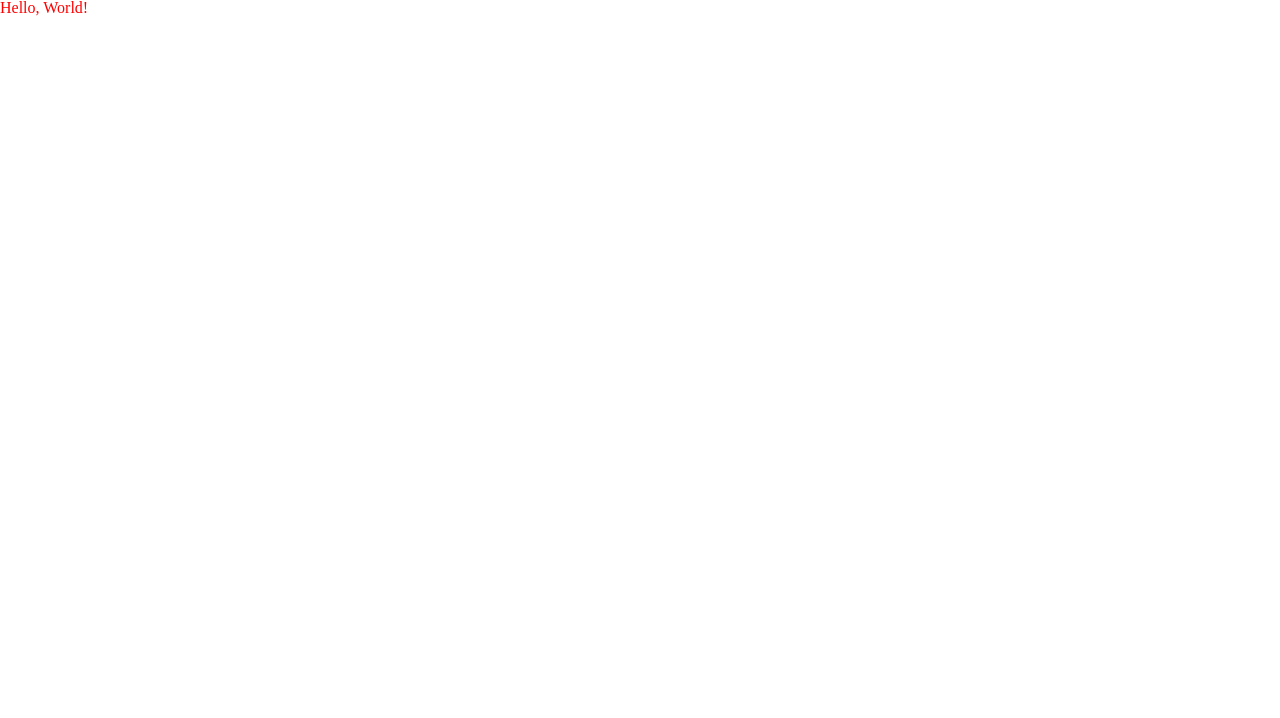
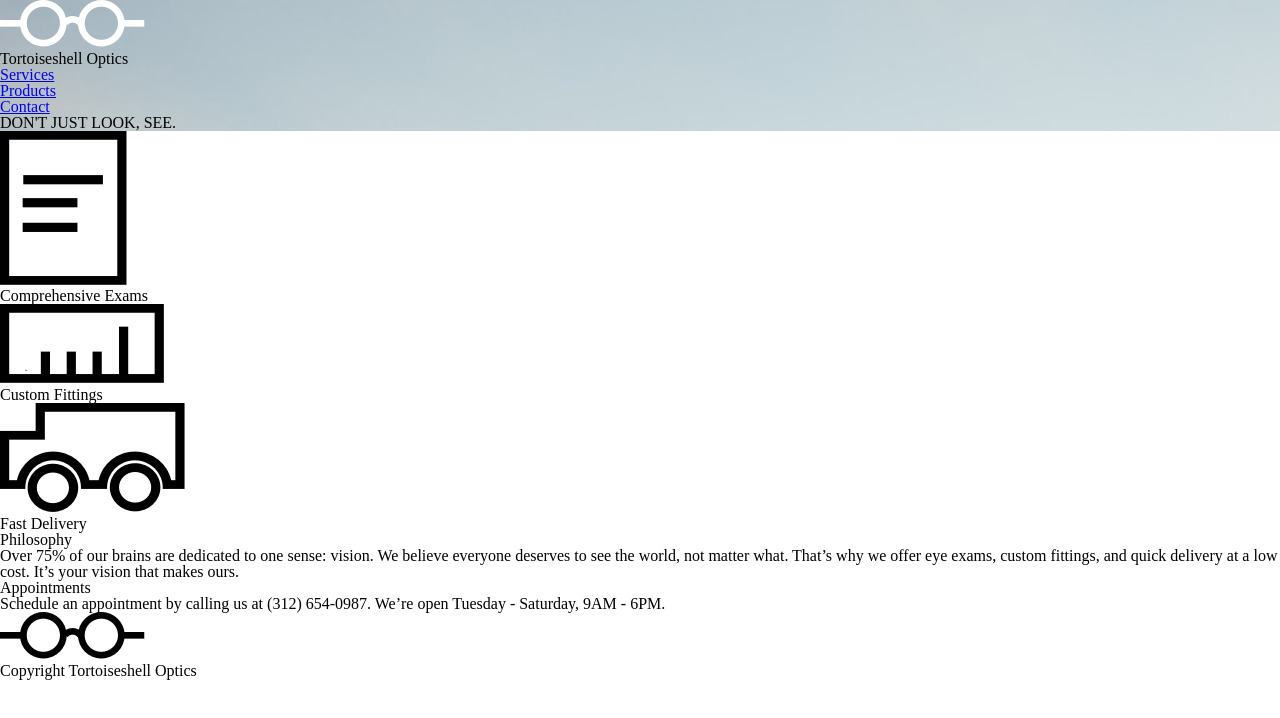
Before and after one commit to ChaunteVanDeBurgh/tortoiseshelloptics, a plain HTML site: page index.html in a window 1280 px wide. Drawn offline with Linux system fonts and the light colour scheme.

Commit message:
add content

```diff
--- a/index.html
+++ b/index.html
@@ -12,7 +12,97 @@
 
 <body>
 
-	<h1>Hello, World!</h1>
+<header>
+
+	<div id="header-bar">
+
+		<div id="logo">
+
+			<img src="./resources/images/logo-white.png" alt="logo-glasses" />
+
+			<p>Tortoiseshell Optics</p>
+
+		</div>
+
+		<nav>
+			<ul>
+				<a href="#services"><li>Services</li></a>
+				<a href="#products"><li>Products</li></a>
+				<a href="#Contact"><li>Contact</li></a>
+			<ul>
+		</nav>
+
+	</div>
+
+	<div id="header-text">
+		<h1>DON'T JUST LOOK, SEE.</h1>
+	</div>
+
+</header>
+
+<main>
+
+	<div id="services">
+
+		<div id="exams">
+
+			<img src="./resources/images/paper-icon.png" alt="paper-icon" />
+
+			<p>Comprehensive Exams</p>
+
+		</div>
+
+		<div id="fittings">
+
+			<img src="./resources/images/ruler-icon.png" alt="ruler-icon" />
+
+			<p>Custom Fittings</p>
+
+		</div>
+
+		<div id="delivery">
+
+			<img src="./resources/images/truck-icon.png" alt="truck-icon" />
+
+			<p>Fast Delivery</p>
+
+		</div>
+
+	</div>
+
+	<div id="misc">
+
+		<div id="philosophy">
+
+			<h1>Philosophy</h1>
+
+			<p>
+				Over 75% of our brains are dedicated to one sense: vision. We believe everyone deserves to see the world, not matter what. That’s why we offer eye exams, custom fittings, and quick delivery at a low cost. It’s your vision that makes ours.
+			</p>
+
+		</div>
+
+		<div id="appointments">
+
+			<h1>Appointments</h1>
+
+			<p>
+				Schedule an appointment by calling us at (312) 654-0987. We’re open Tuesday - Saturday, 9AM - 6PM.
+			</p>
+
+		</div>
+
+	</div>
+
+</main>
+
+<footer>
+
+	<img src="./resources/images/logo-black.png">
+
+	<p>Copyright Tortoiseshell Optics</p>
+
+</footer>
 
 </body>
 </html>
--- a/resources/css/index.css
+++ b/resources/css/index.css
@@ -1,3 +1,3 @@
-body {
-	color: red;
+header {
+	background-image: url("../images/glasses-bg.png");
 }
```
Also changed, not shown: resources/images/desktop.jpg (added), resources/images/mobile.jpg (added), resources/images/redline.jpg (added), resources/images/tablet.jpg (added).
